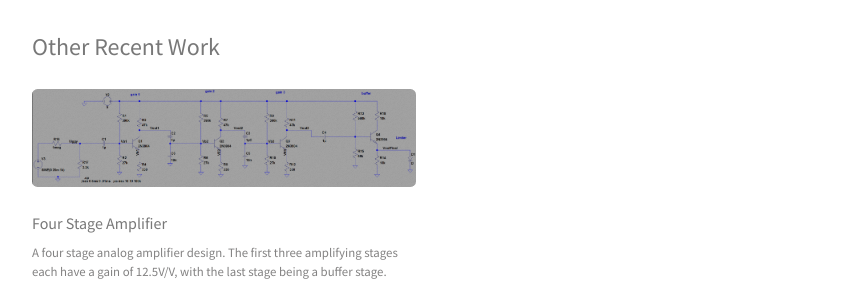
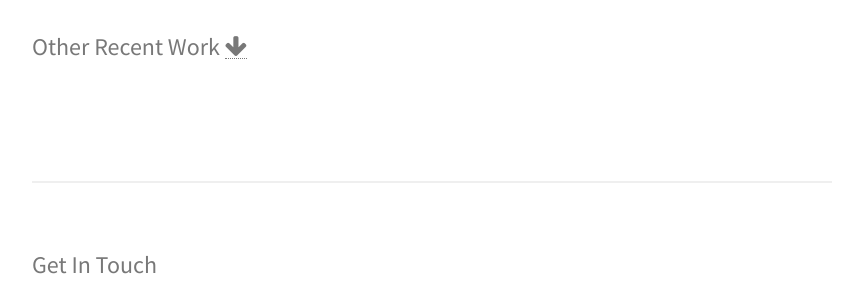
Before and after one commit to matthewkirk203/mkirk, a plain HTML site: page index.html in a window 1280 px wide. Shown: the part 1397-1688 px from the top of the page, without its empty margins (400-1263 px from the left). Drawn offline with nearby package versions, Linux system fonts and the light colour scheme.

Commit message:
Added drop down for other recent work

```diff
--- a/index.html
+++ b/index.html
@@ -72,8 +72,8 @@
 								<p>Autonomous robots, built and designed by my team of four people, playing soccer.</p>
 							</article>
 						</div>
-						<h2>Other Recent Work</h2>
-						<div class="row">
+						<h2>Other Recent Work <a class="fa fa-arrow-down" onclick="$('#otherWork').toggle()"></a></h2>
+						<div hidden id="otherWork" class="row">
 							<article class="6u$ 12u$(xsmall) work-item">
 								<a href="images/amplifier.png" class="image fit thumb"><img src="images/amplifier.png" alt="" /></a>
 								<h3>Four Stage Amplifier</h3>
```
